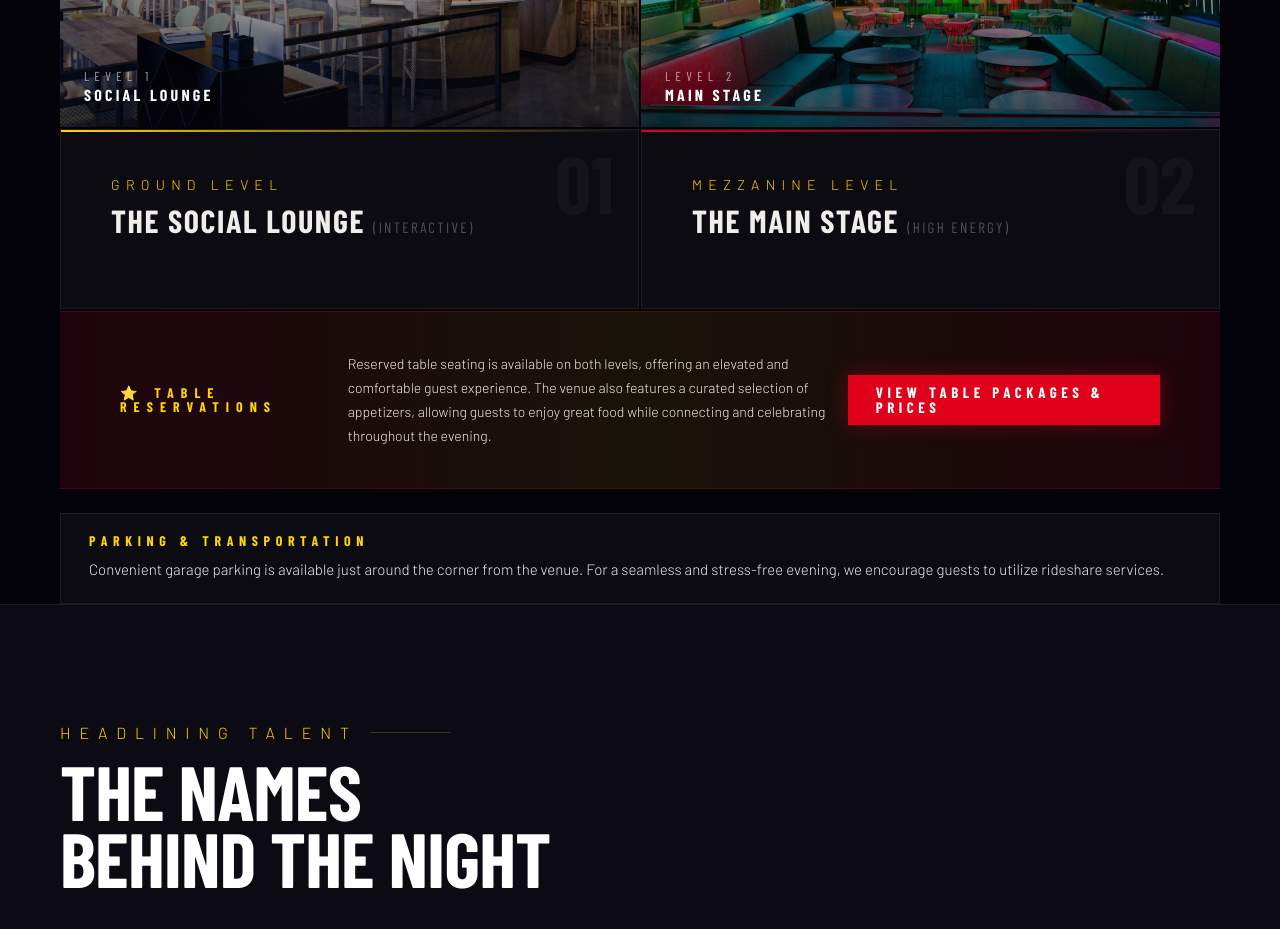
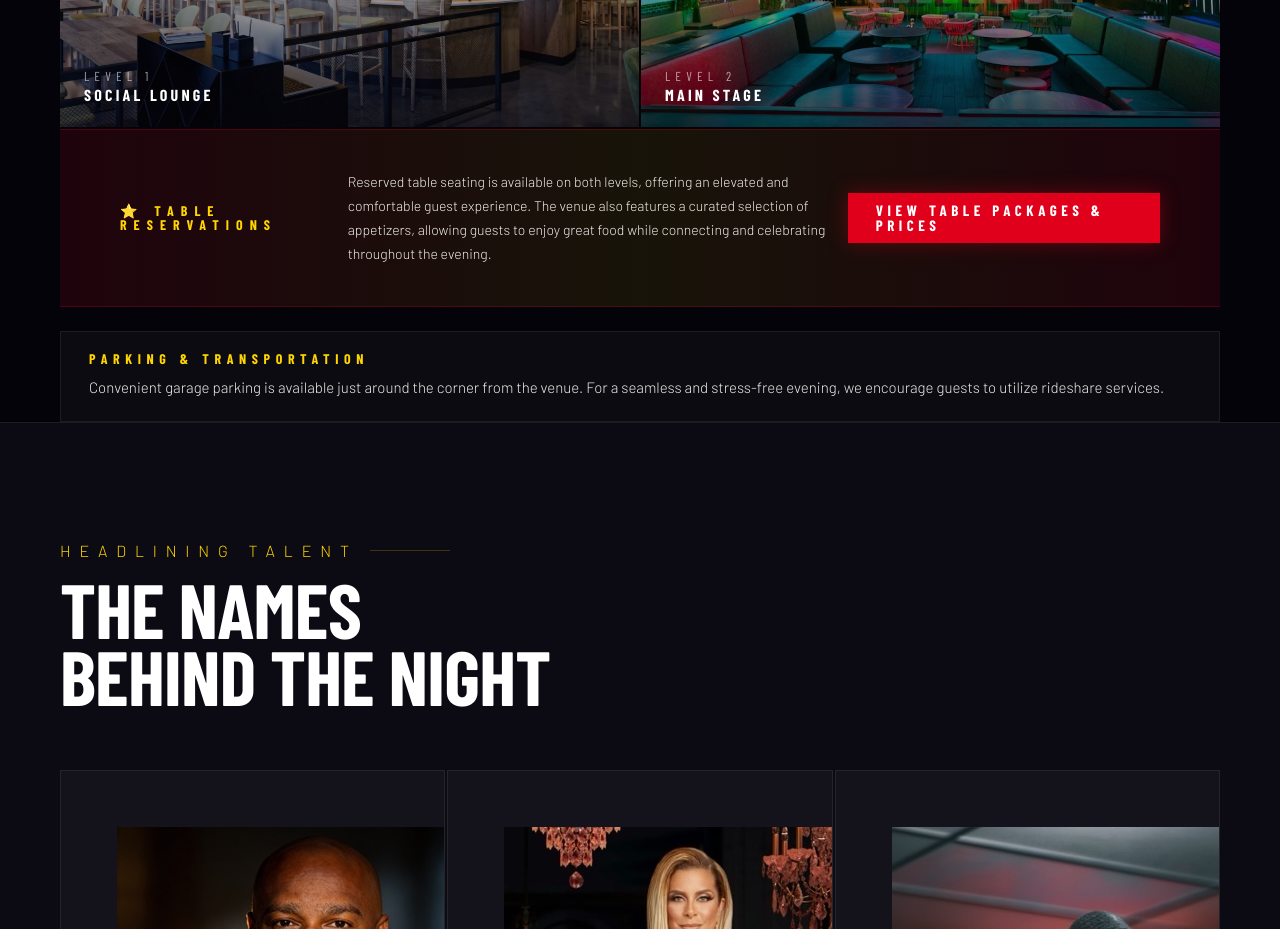
Before and after one commit to mikejamesla/the-return-2026, a plain HTML site: page index.html in a window 1280 px wide. Shown: the part 3720-4649 px from the top of the page. Drawn offline with nearby package versions, Linux system fonts and the light colour scheme; a web font is replaced by a local one.

Commit message:
Remove Social Lounge and Main Stage level cards

```diff
--- a/index.html
+++ b/index.html
@@ -1840,26 +1840,6 @@ footer {
 
 
 
-    <div class="levels-row reveal">
-      <div class="level-card l1">
-        <div class="level-num">01</div>
-        <div class="level-tag">Ground Level</div>
-        <div class="level-title">The Social Lounge <span style="font-size:15px;font-weight:400;color:var(--dim);letter-spacing:0.15em;">(INTERACTIVE)</span></div>
-        <ul class="level-features">
-
-
-        </ul>
-      </div>
-      <div class="level-card l2">
-        <div class="level-num">02</div>
-        <div class="level-tag">Mezzanine Level</div>
-        <div class="level-title">The Main Stage <span style="font-size:15px;font-weight:400;color:var(--dim);letter-spacing:0.15em;">(HIGH ENERGY)</span></div>
-        <ul class="level-features">
-
-        </ul>
-      </div>
-    </div>
-
     <div class="vip-strip reveal">
       <div class="vip-label">⭐ Table Reservations</div>
       <div class="vip-desc">
```
